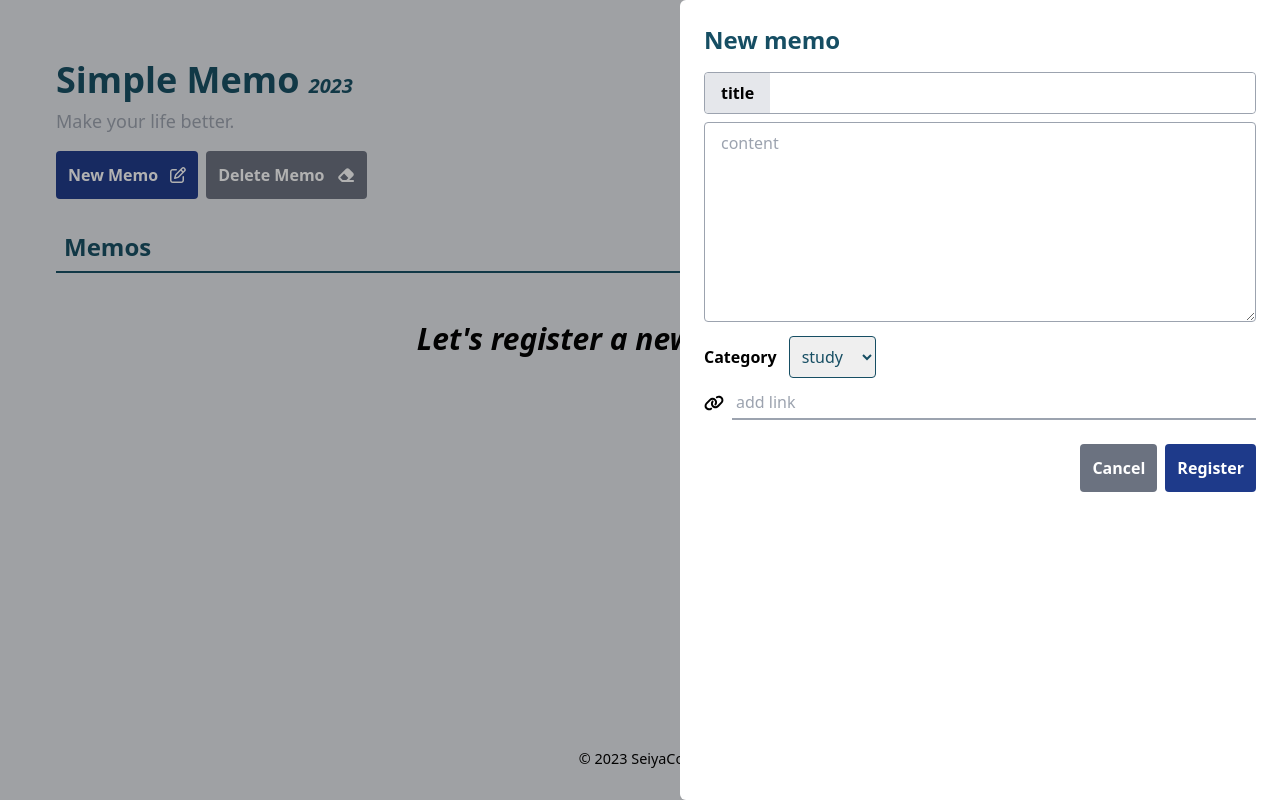
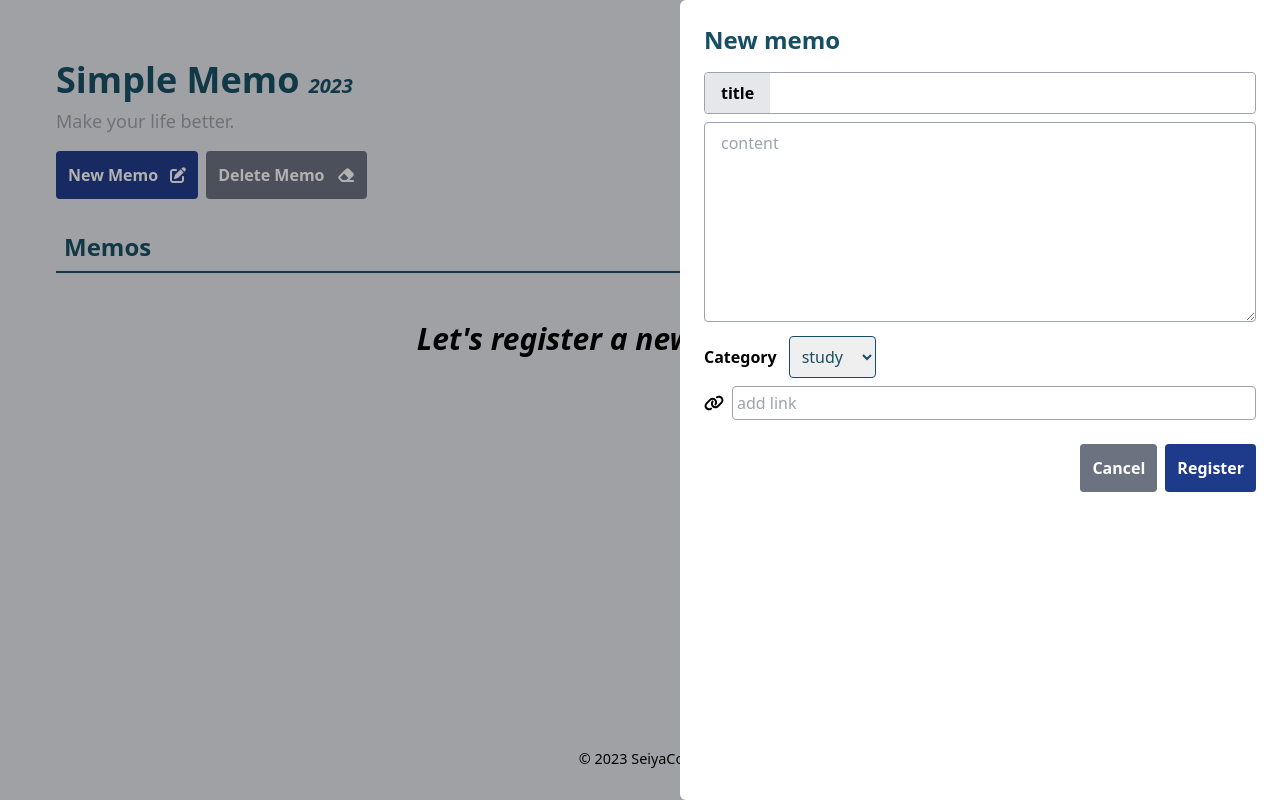
Before and after one commit to Seiya-Tagami/Quicky_frontend, a Vue app: page / in a window 1280 px wide. Both pictures are taken after a click on the button "New Memo". Built offline with nearby package versions, Linux system fonts and the light colour scheme.

Commit message:
fix: spacing

```diff
--- a/src/App.vue
+++ b/src/App.vue
@@ -79,7 +79,7 @@ watch(isDark, (newVal) => {
       <div class="flex gap-2 mt-4">
         <ActionButton :btn-color="isDark ? `bg-blue-400` : `bg-blue-900`" @on-click="uiStore.handleRegisterModal">
           New Memo
-          <font-awesome-icon :icon="['far', 'pen-to-square']" />
+          <font-awesome-icon :icon="['fas', 'pen-to-square']" />
         </ActionButton>
         <ActionButton :btn-color="isDark ? `bg-gray-400` : `bg-gray-500`" @on-click="memoStore.deleteFn">
           Delete Memo
--- a/src/components/EditModal.vue
+++ b/src/components/EditModal.vue
@@ -90,7 +90,7 @@ const updateMemo = () => {
           <option value="others">others</option>
         </select>
       </div>
-      <div class="flex items-center gap-2" v-if="props.link && !preventEditLink">
+      <div class="flex items-center gap-2 mt-3" v-if="props.link && !preventEditLink" :class="isDark && 'text-white'">
         <a
           :href="link"
           class="w-full flex items-center gap-2 border-[1px] border-gray-400 rounded-3xl px-2 py-1 whitespace-nowrap overflow-hidden"
@@ -102,9 +102,9 @@ const updateMemo = () => {
         </a>
         <font-awesome-icon :icon="['fas', 'pen-to-square']" class="w-5 h-5 cursor-pointer" @click="allowEditLink" />
       </div>
-      <div class="flex items-center gap-2 text-[16px]" :class="isDark && `text-gray-300`" v-else>
+      <div class="flex items-center gap-2 text-[16px] mt-3" :class="isDark && `text-gray-300`" v-else>
         <font-awesome-icon :icon="['fas', 'link']" />
-        <input type="text" class="w-full p-1 border-b-2 border-gray-400 outline-none" :class="isDark && `bg-gray-800`" v-model="link" placeholder="add link" />
+        <input type="text" class="w-full p-1 border border-gray-400 rounded" :class="isDark && `bg-gray-800`" v-model="link" placeholder="add link" />
       </div>
       <div class="mt-6 ml-auto flex gap-2 w-fit">
         <ActionButton :btn-color="isDark ? `bg-gray-400` : `bg-gray-500`" @on-click="handleEditModal">Cancel</ActionButton>
--- a/src/components/RegisterModal.vue
+++ b/src/components/RegisterModal.vue
@@ -76,7 +76,7 @@ watch(category, (newVal) => {
       </div>
       <div class="flex items-center gap-2 mt-2 text-[16px]" :class="isDark && `text-gray-300`">
         <font-awesome-icon :icon="['fas', 'link']" />
-        <input type="text" class="w-full p-1 border-b-2 border-gray-400 outline-none" :class="isDark && `bg-gray-800`" v-model="link" placeholder="add link" />
+        <input type="text" class="w-full p-1 border border-gray-400 rounded" :class="isDark && `bg-gray-800`" v-model="link" placeholder="add link" />
       </div>
       <div class="mt-6 ml-auto flex gap-2 w-fit">
         <ActionButton :btn-color="isDark ? `bg-gray-400` : `bg-gray-500`" @on-click="uiStore.handleRegisterModal">Cancel</ActionButton>
--- a/src/main.ts
+++ b/src/main.ts
@@ -10,8 +10,7 @@ import { library } from '@fortawesome/fontawesome-svg-core'
 import { FontAwesomeIcon } from '@fortawesome/vue-fontawesome'
 
 /* import specific icons */
-import { faXmark, faCircleExclamation, faEllipsis, faCircleHalfStroke, faPen, faLink, faEraser, faSquare } from '@fortawesome/free-solid-svg-icons'
-import { faPenToSquare } from "@fortawesome/free-regular-svg-icons"
+import { faXmark, faCircleExclamation, faEllipsis, faCircleHalfStroke, faPen, faLink, faEraser, faSquare, faPenToSquare } from '@fortawesome/free-solid-svg-icons'
 library.add(faXmark, faCircleExclamation, faEllipsis, faCircleHalfStroke, faPen, faLink, faPenToSquare, faSquare, faEraser)
 
 const pinia = createPinia()
```
